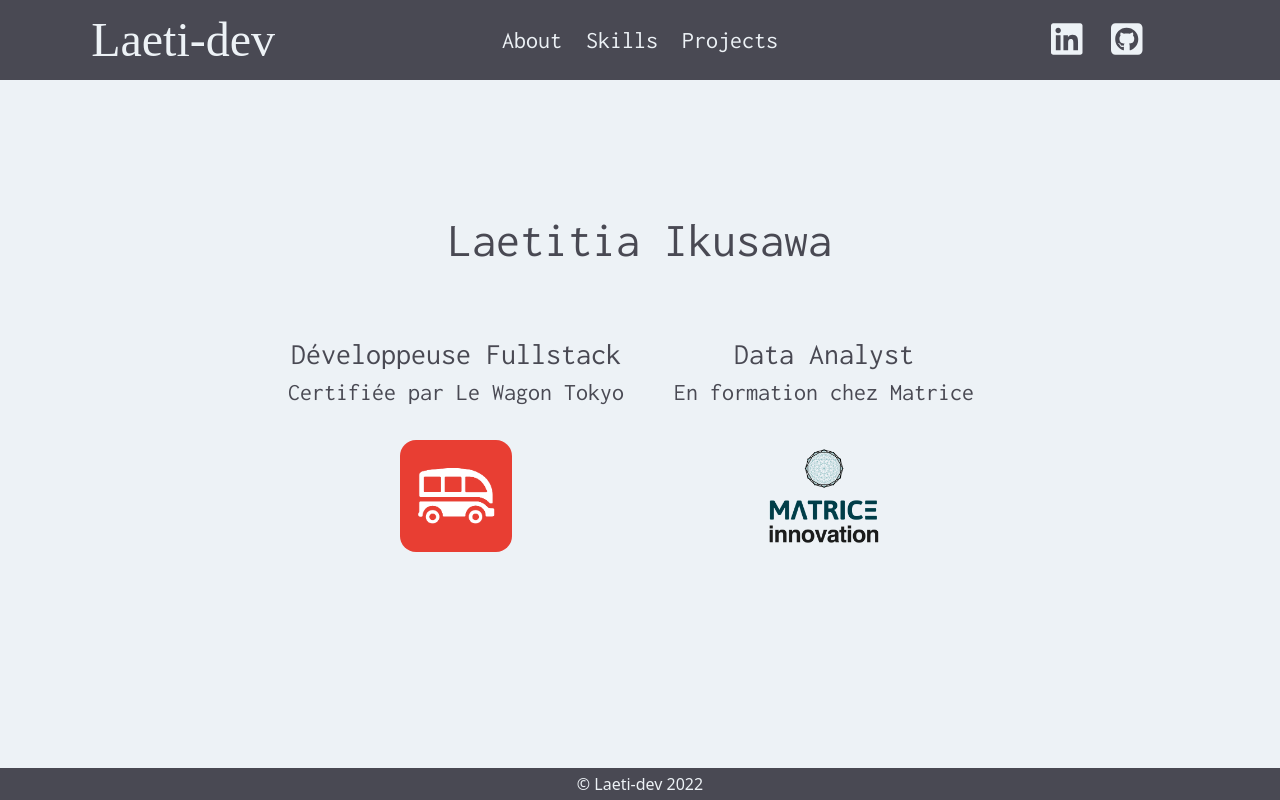
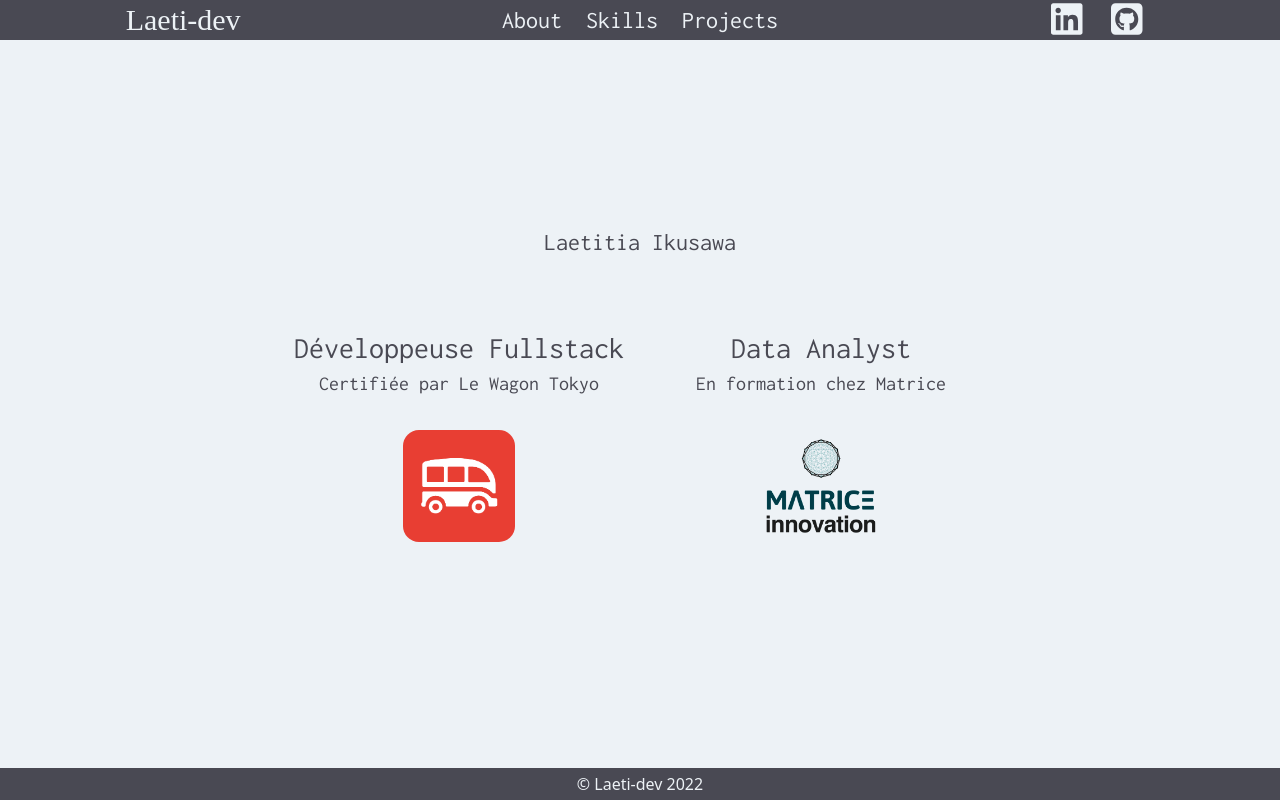
Before and after one commit to Laeti-dev/react-portfolio, a React (Create React App) app: page / in a window 1280 px wide. Built offline with nearby package versions, Linux system fonts and the light colour scheme; a web font is replaced by a local one.

Commit message:
fix issue

```diff
--- a/src/components/Header/index.jsx
+++ b/src/components/Header/index.jsx
@@ -11,7 +11,7 @@ export default function Header() {
   return(
     <Nav>
         <NavLogo>
-          <Link to="/" className="hover:text-active-color font-Madi md:text-5xl sm:text-lg">Laeti-dev</Link>
+          <Link to="/" className="hover:text-active-color font-Madi md:text-3xl sm:text-lg">Laeti-dev</Link>
         </NavLogo>
 
         <NavMenu>
@@ -21,7 +21,7 @@ export default function Header() {
               ["Projects", "/projects"],
               // ["Contact", "/contact"],
             ].map(([title, url]) => (
-                <Link to={url} className="hover:text-active-color sm:text-sm md:text-2xl">{title}</Link>
+                <Link to={url} className="hover:text-active-color sm:text-sm md:text-2xl lg-xl">{title}</Link>
             ))}
         </NavMenu>
 
--- a/src/components/Header/styled.tw.js
+++ b/src/components/Header/styled.tw.js
@@ -4,7 +4,7 @@ import tw from "tailwind-styled-components";
 export const Nav = tw.nav`
   w-full
   sm:h-10
-  lg:h-20
+  lg:h-15
 
   grid
   grid-cols-7
--- a/src/global/styled.tw.js
+++ b/src/global/styled.tw.js
@@ -1,7 +1,7 @@
 import tw from "tailwind-styled-components";
 
 export const GlobalStyle = tw.article`
-  h-screen
+  min-h-screen
   m-auto
   px-4
 
@@ -14,12 +14,12 @@ export const GlobalStyle = tw.article`
   text-nav-bar-color
   font-Inconsolata
   rounded-lg
-  md:text-2xl
+  md:text-xl
 `;
 
 export const Header1 = tw.h1`
-  sm:text-3xl
-  md:text-5xl
+  sm:text-xl
+  md:text-2xl
 `;
 
 export const Underline = tw.div`
@@ -29,5 +29,4 @@ export const Underline = tw.div`
   rounded-1
   mx-auto
   mt-1
-  mb-12
 `;
--- a/src/pages/About/styled.tw.js
+++ b/src/pages/About/styled.tw.js
@@ -12,20 +12,16 @@ export const AboutSection = tw.section`
 
 export const AboutDescription = tw.article`
   lg:w-1/2
-  lg:text-2xl
-  lg:leading-relaxed
+  lg:text-xl
+
   self-center
 `
 export const ProfilePic = tw.img`
   rounded-lg
   sm:w-1/3
-  md:w-1/2
+  md:w-1/4
   mt-10
 
-
-
-
-
-  lg:w-1/3
+  lg:w-1/4
   lg:rounded
 `;
--- a/src/pages/Skills/styled.tw.js
+++ b/src/pages/Skills/styled.tw.js
@@ -9,17 +9,17 @@ export const Skills = tw.article`
 
   md:grid-cols-4
   md:mt-15
-  md:gap-10
+  md:gap-8
 
   lg:mt-24
   lg:grid-cols-7
-  lg:gap-16
+
 `;
 
 export const SkillsLogo = tw.img`
 sm:w-12
 sm:h-12
 
-md:w-32
-md:h-32
+md:w-28
+md:h-28
 `;
--- a/tailwind.config.js
+++ b/tailwind.config.js
@@ -7,7 +7,7 @@ module.exports = {
     screens: {
       'sm': '360px',
       'md': '750px',
-      'lg': '1024px'
+      'lg': '950px'
     },
     colors: {
       "nav-bar-color": "#494953",
```
